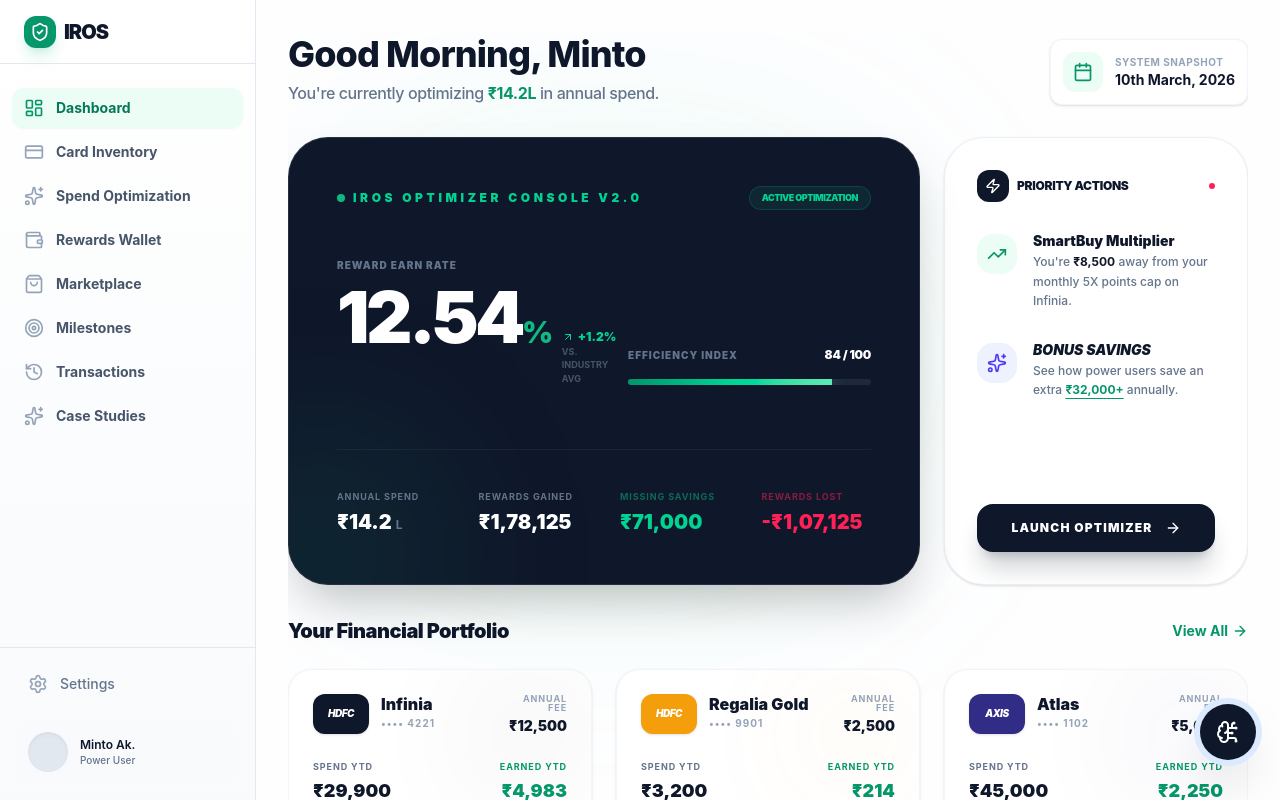
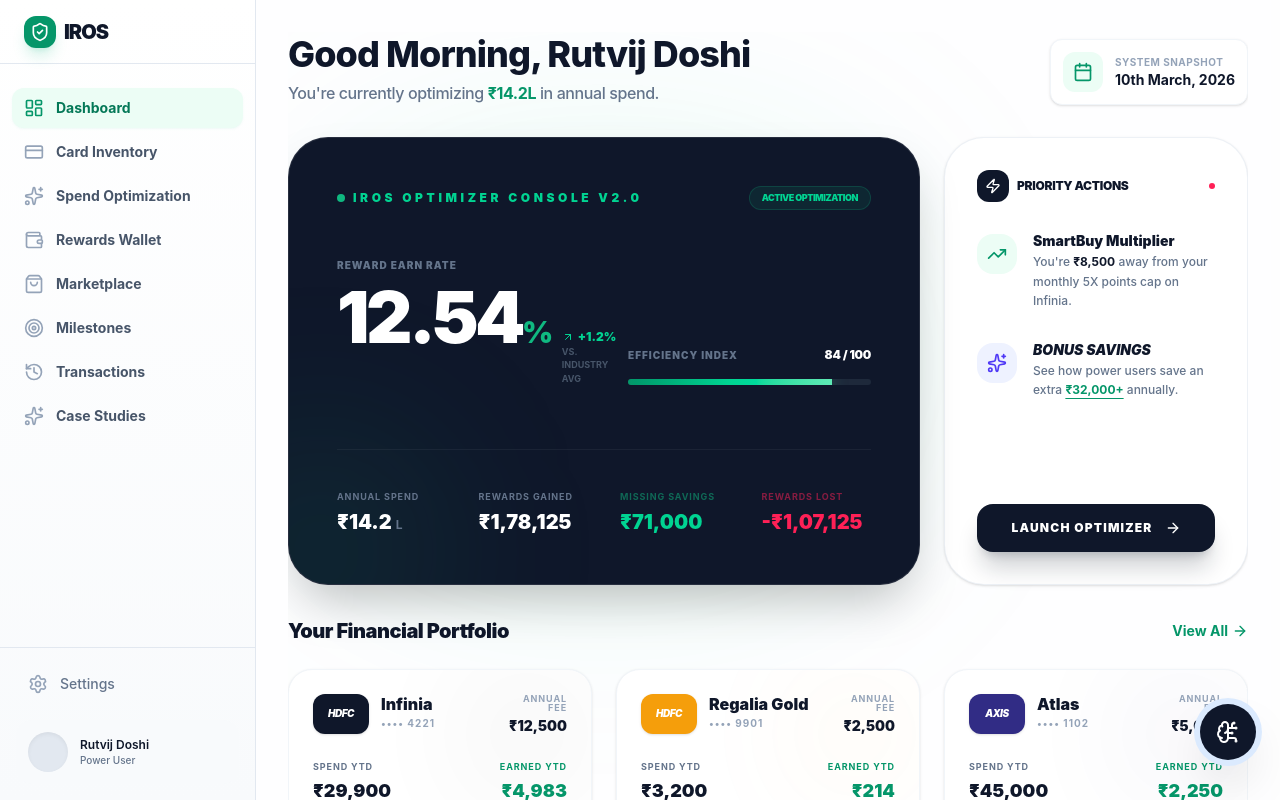
Before and after one commit to doshibros1531/indian-rewards-intelligence, a Next.js app: page / in a window 1280 px wide. Shown: the top 800 px of the page. Built offline with nearby package versions, Linux system fonts and the light colour scheme.

Commit message:
name change

```diff
--- a/app/page.tsx
+++ b/app/page.tsx
@@ -59,7 +59,7 @@
         <div className="flex flex-col md:flex-row md:items-end justify-between gap-4">
           <div>
             <h1 className="text-2xl md:text-3xl lg:text-4xl font-extrabold tracking-tight text-slate-900 leading-tight">
-              Good Morning, Minto
+              Good Morning, Rutvij Doshi
             </h1>
             <p className="mt-1 text-sm md:text-base text-slate-500 font-medium tracking-tight">
               You're currently optimizing <span className="text-emerald-600 font-bold">₹14.2L</span> in annual spend.
--- a/components/MobileNav.tsx
+++ b/components/MobileNav.tsx
@@ -107,7 +107,7 @@
                   <div className="flex items-center gap-4 p-4 rounded-2xl bg-slate-50">
                     <div className="h-10 w-10 rounded-full bg-slate-200 shadow-inner" />
                     <div>
-                      <p className="text-sm font-black text-slate-900 leading-none">Minto Ak.</p>
+                      <p className="text-sm font-black text-slate-900 leading-none">Rutvij Doshi</p>
                       <p className="text-[10px] text-slate-500 font-bold uppercase tracking-widest mt-1">Power User</p>
                     </div>
                   </div>
--- a/components/Sidebar.tsx
+++ b/components/Sidebar.tsx
@@ -75,7 +75,7 @@
         <div className="mt-4 flex items-center gap-3 rounded-2xl bg-slate-50 p-3">
           <div className="h-10 w-10 flex-shrink-0 rounded-full bg-slate-200 shadow-inner" />
           <div className="flex-1 overflow-hidden">
-            <p className="truncate text-xs font-semibold text-slate-900">Minto Ak.</p>
+            <p className="truncate text-xs font-semibold text-slate-900">Rutvij Doshi</p>
             <p className="truncate text-[10px] text-slate-500 font-medium">Power User</p>
           </div>
         </div>
```
